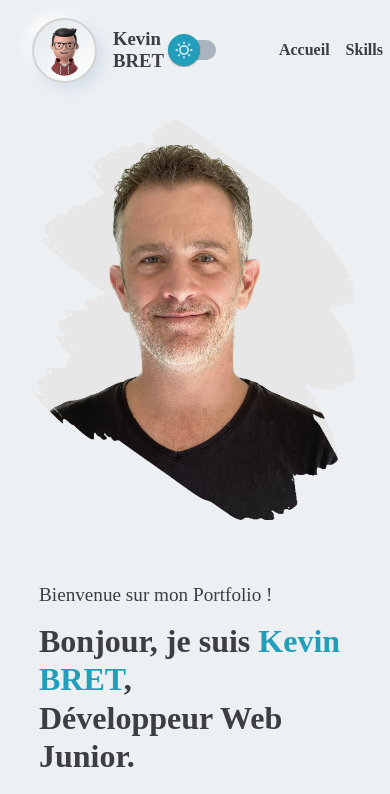
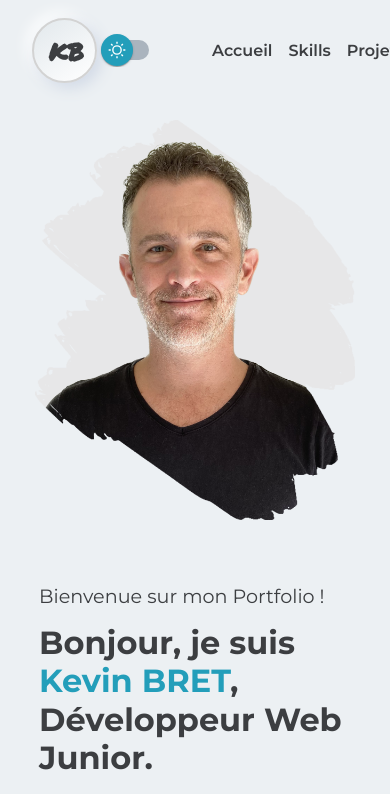
Before and after one commit to KEVIN-BRET/P8-OC-MY-PORTFOLIO, a React (Create React App) app: page / in a window 390 px wide. Shown: the top 794 px of the page. Built offline with nearby package versions, Linux system fonts and the light colour scheme.

Commit message:
Responsive du Header (en cours)

```diff
--- a/public/index.html
+++ b/public/index.html
@@ -1,19 +1,24 @@
 <!DOCTYPE html>
-<html lang="en">
+<html lang="fr">
+
 <head>
   <meta charset="utf-8" />
   <link rel="icon" href="%PUBLIC_URL%/favicon.ico" />
   <meta name="viewport" content="width=device-width, initial-scale=1" />
   <meta name="theme-color" content="#000000" />
-    <meta
-      name="description"
-      content="Web site created using create-react-app"
-    />
+  <meta name="description" content="Web site created using create-react-app" />
   <link rel="apple-touch-icon" href="%PUBLIC_URL%/logo192.png" />
   <!--
       manifest.json provides metadata used when your web app is installed on a
       user's mobile device or desktop. See https://developers.google.com/web/fundamentals/web-app-manifest/
     -->
+  <link rel="preconnect" href="https://fonts.googleapis.com">
+  <link rel="preconnect" href="https://fonts.gstatic.com" crossorigin>
+  <link
+    href="https://fonts.googleapis.com/css2?family=Montserrat:ital,wght@0,400;0,500;0,600;0,700;1,400;1,500;1,600;1,700&family=Permanent+Marker&display=swap"
+    rel="stylesheet">
+
+
   <link rel="manifest" href="%PUBLIC_URL%/manifest.json" />
   <!--
       Notice the use of %PUBLIC_URL% in the tags above.
@@ -26,6 +31,7 @@
     -->
   <title>React App</title>
 </head>
+
 <body>
   <noscript>You need to enable JavaScript to run this app.</noscript>
   <div id="root"></div>
@@ -40,4 +46,5 @@
       To create a production bundle, use `npm run build` or `yarn build`.
     -->
 </body>
+
 </html>
--- a/src/components/Header.jsx
+++ b/src/components/Header.jsx
@@ -5,7 +5,6 @@ import styled from 'styled-components';
 import colors from '../style/colors';
 import { ThemeContext } from '../utils/context/ThemeProvider';
 import RoundButton from './RoundButton';
-
 
 const StyledLogo = styled.div`
 	display: flex;
@@ -15,8 +14,49 @@ const StyledLogo = styled.div`
 	gap: 1rem;
 	transition: 0.3s ease;
 	color: ${({ $isDarkMode }) => $isDarkMode ? colors.bodyDark : colors.bodyLight};
+	& h3 {
+		@media screen and (max-width: 1100px) {
+				display: none;
+			}
+	}
+	& .circle {
+		position: relative;
+		display: flex;
+		border: 2px solid lightgray;
+		width: 65px;
+		min-width: 65px;
+		height: 65px;
+		border-radius: 50%;
+		object-fit: cover;
+		background: ${({ $isDarkMode }) => $isDarkMode ? colors.gradientBoxDark : colors.gradientBoxLight};
+		box-shadow: ${({ $isDarkMode }) => $isDarkMode ? colors.boxShadowDark : colors.boxShadowLight};
 
+		& img {
+			@media screen and (max-width: 1100px) {
+				display: none;
+			}
+		}
+
+		& .mobileTitle {
+			position: absolute;
+			left: calc(50% - 1rem);
+			top: calc(50% - 1rem);
+			display: none;
+			@media screen and (max-width: 1100px) {
+				display: flex;
+			}
+		}
+
+	}
+	& h3 {
+	font-family: 'Permanent Marker', cursive;
+	font-size: 1.5rem;
+	}
+	&:hover {
+		color: ${colors.primary};
+	}
 `
+
 const StyledHeader = styled.div`
 	background-color: ${({ $isDarkMode }) => $isDarkMode ? colors.backgroundDark : colors.backgroundLight};
 	${'' /* border-bottom: 1px solid var(--color-lightgray); */}
@@ -90,16 +130,7 @@ const StyledNav = styled.div`
 
 
 `
-const StyledProfilePhoto = styled.img`
-	border: 2px solid lightgray;
-	display: flex;
-	width: 65px;
-	height: 65px;
-	border-radius: 50%;
-	object-fit: cover;
-	background: ${({ $isDarkMode }) => $isDarkMode ? colors.gradientBoxDark : colors.gradientBoxLight};
-	box-shadow: ${({ $isDarkMode }) => $isDarkMode ? colors.boxShadowDark : colors.boxShadowLight};
-`
+
 
 const StyledBacToTop = styled.div`
 	position: fixed;
@@ -123,6 +154,10 @@ const StyledBacToTop = styled.div`
 	&.page--scrolled {
     opacity: 1;
     visibility: visible;
+	@media screen and (max-width: 900px) {
+		bottom: 20px;
+    	right: 20px;
+	}
 }
 `
 
@@ -156,9 +191,13 @@ export default function Header() {
 
 			<StyledHeader $isDarkMode={darkMode} className={isScrolled ? 'header--scrolled' : ''}>
 				<StyledLogo $isDarkMode={darkMode}>
-					<StyledProfilePhoto src={profilePhoto} alt="logo" $isDarkMode={darkMode} />
-					<h3>Kevin BRET</h3>
+					<div className="circle">
+						<img src={profilePhoto} alt="logo" $isDarkMode={darkMode} />
+						<h3 className='mobileTitle'>KB</h3>
+					</div>
+					<h3 className='desktopTitle'>Kevin BRET</h3>
 				</StyledLogo>
+
 
 				<ToggleThemeButton />
 
--- a/src/style/GlobalStyle.jsx
+++ b/src/style/GlobalStyle.jsx
@@ -4,8 +4,8 @@ import colors from './colors'
 const GlobalStyle = createGlobalStyle`
 
 ${'' /* import des polices */}
-
-${'' /* @import url('https://fonts.googleapis.com/css2?family=Montserrat:wght@400;500;600;700&display=swap'); */}
+${'' /* @import url('https://fonts.googleapis.com/css2?family=Permanent+Marker&display=swap');
+@import url('https://fonts.googleapis.com/css2?family=Montserrat:wght@400;500;600;700&display=swap'); */}
 
 	html {
 		scroll-behavior: smooth;
```
Also changed, not shown: src/components/MobileMenu.jsx (added, +9 -0 lines), src/assets/images/profile.png, src/assets/images/profile.webp. Lines whose indentation alone changed are shown as unchanged.
